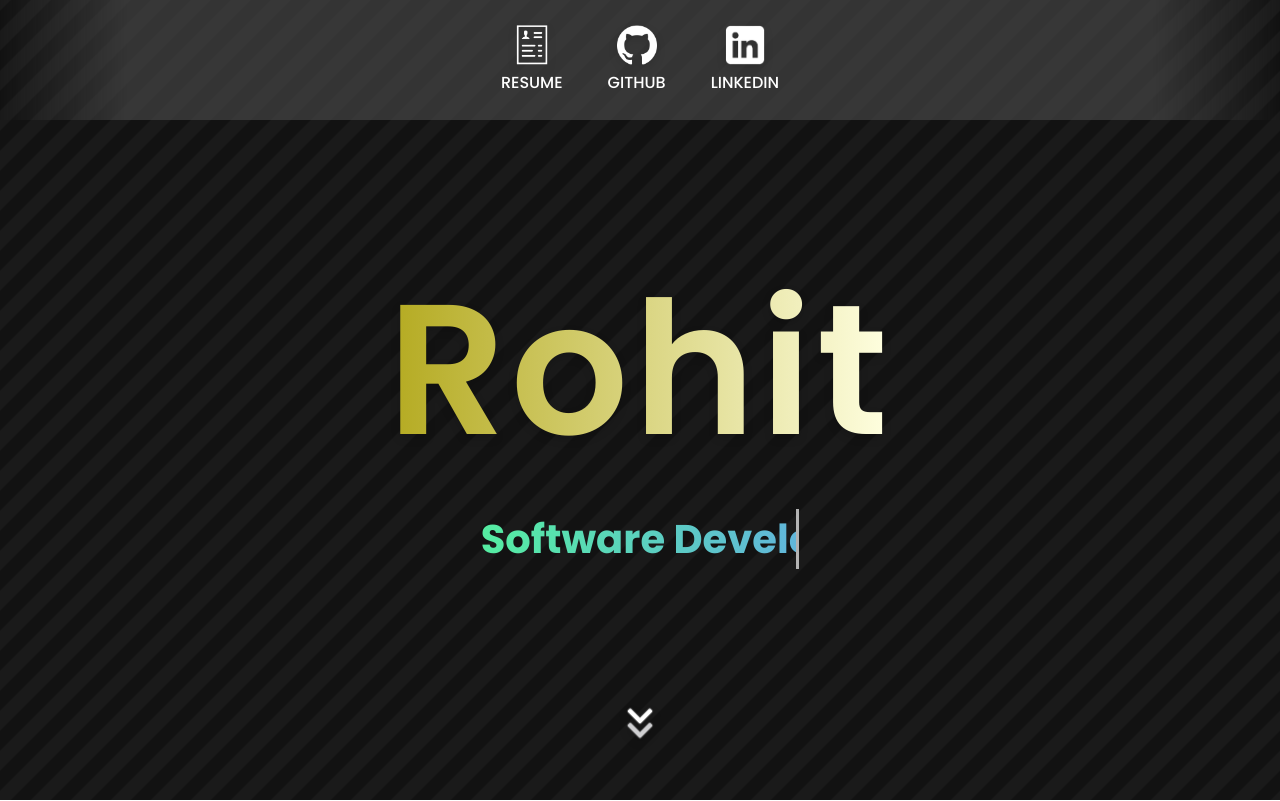
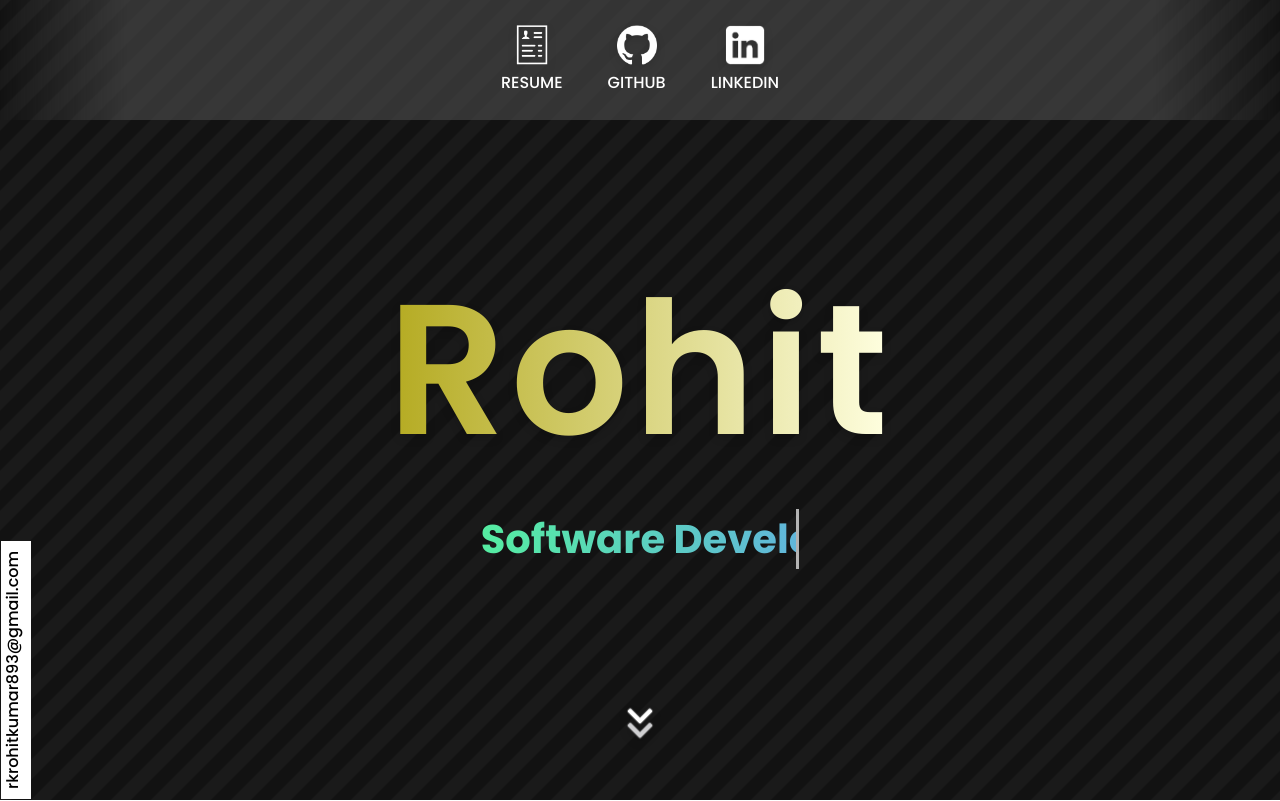
Before and after one commit to rohitkumar893/portfolio, a React (Vite) app: page / in a window 1280 px wide. Shown: the top 801 px of the page. Built offline with nearby package versions, Linux system fonts and the light colour scheme.

Commit message:
enabled email sections in widescreens

```diff
--- a/src/App.jsx
+++ b/src/App.jsx
@@ -5,10 +5,10 @@
   return (
      <>
 
-        {/* <div className='w-auto h-[30px] fixed left-4 top-[98%] rotate-[-90deg] origin-left hidden md:block bg-white px-[10px]'>
+        <div className='w-auto h-[30px] fixed left-4 top-[98%] rotate-[-90deg] origin-left hidden md:block bg-white px-[10px]'>
           <h2 className='text-black font-medium'>rkrohitkumar893@gmail.com</h2>
         </div>
-       */}
+
       <div className="container3"></div>
 
      <div className='main w-[100%]'>
```
